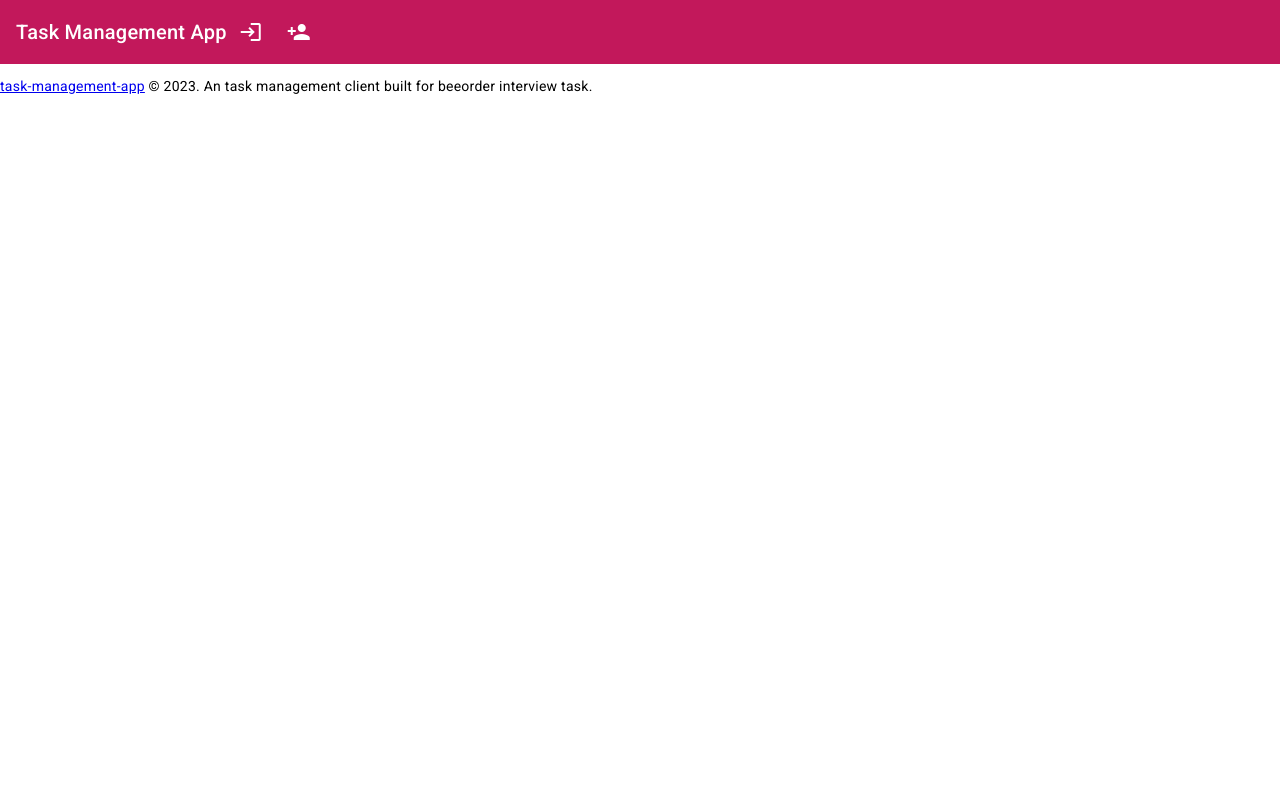
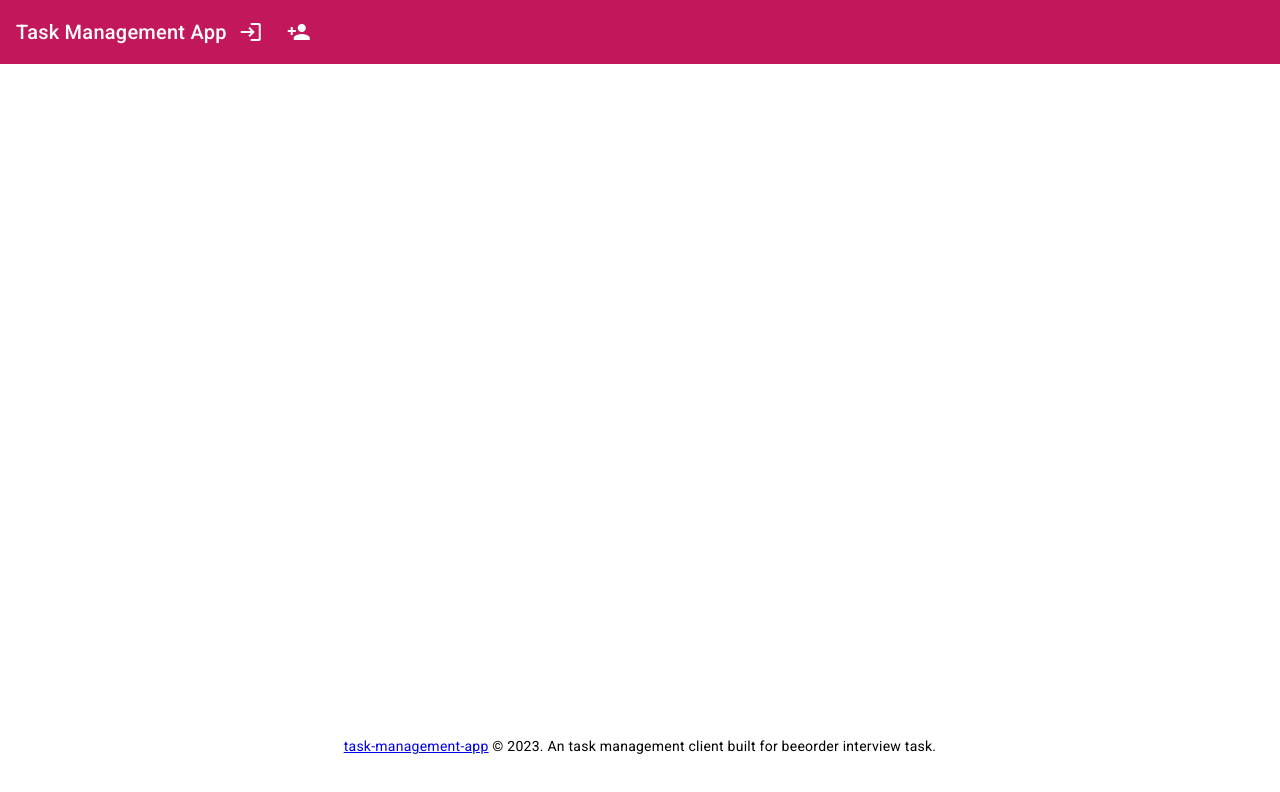
Before and after one commit to RanaAlhuniess/task-management-frontend, an Angular app: page / in a window 1280 px wide. Shown: the top 792 px of the page. Built offline with nearby package versions, Linux system fonts and the light colour scheme.

Commit message:
change some css

```diff
--- a/src/app/app.component.html
+++ b/src/app/app.component.html
@@ -1,5 +1,5 @@
 <app-layout-header></app-layout-header>
-
-<router-outlet></router-outlet>
-
-<app-layout-footer></app-layout-footer>
+<div class="main-content">
+    <router-outlet></router-outlet>
+</div>
+<app-layout-footer class="footer"></app-layout-footer>
--- a/src/app/app.component.scss
+++ b/src/app/app.component.scss
@@ -0,0 +1,8 @@
+.main-content {
+  padding: 50px;
+  height: 70vh;
+}
+
+.footer {
+  text-align: center;
+}
```
